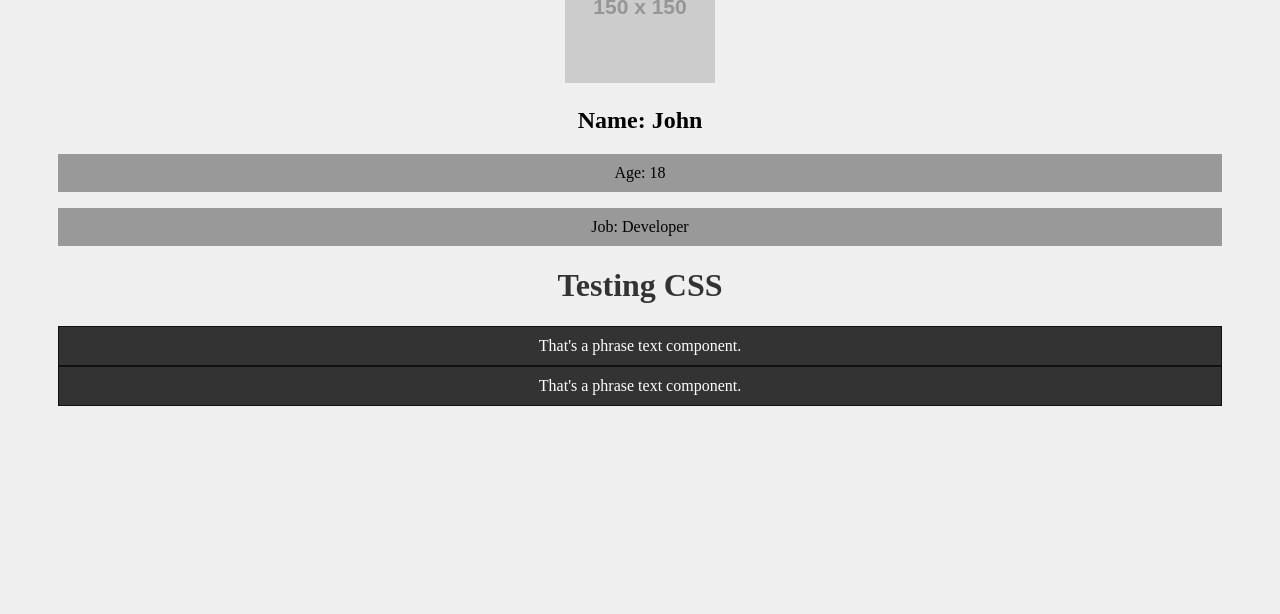
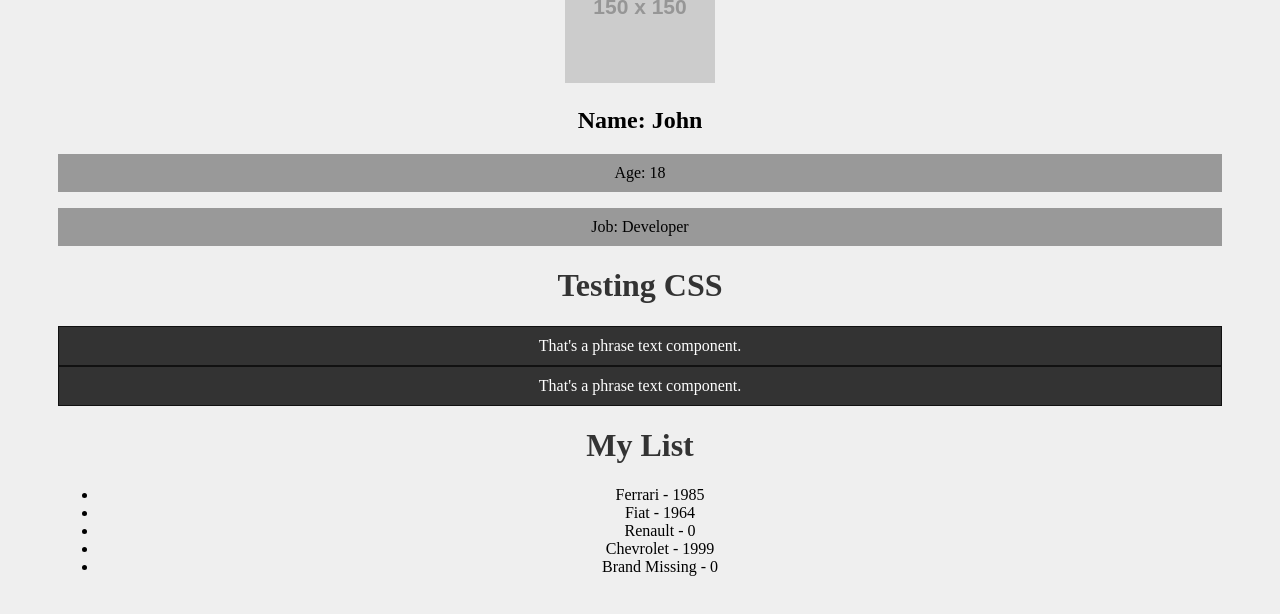
Before and after one commit to KevinWilsonAT/ReactJS-Course-Matheus-Battisti, a React (Create React App) app in the folder Projects/my-project/: page / in a window 1280 px wide. Shown: the part 1143-1757 px from the top of the page. Before the commit the page ends 1607 px from the top, so only its background shows below. Built offline with nearby package versions, Linux system fonts and the light colour scheme.

Commit message:
chore: upload classes 26-06-24, 27-06-24

```diff
--- a/Projects/my-project/src/App.js
+++ b/Projects/my-project/src/App.js
@@ -3,7 +3,7 @@ import HWorld from './components/HelloWorld';
 import SayMyName from './components/SayMyName'
 import Person from './components/Person'
 import Phrase from './components/Phrase';
-
+import List from './components/List';
 
 function App() {
   const name = 'Kevin'
@@ -17,6 +17,7 @@ function App() {
 
   return (
     <div className="App">
+
       <header className="App-header">
         <h1> Hello World (In React)</h1>
         <p>This is my first app (in React)</p>
@@ -41,6 +42,8 @@ function App() {
         <Phrase />
         <Phrase />
 
+        <List />
+
     </div>
   );
 }
--- /dev/null
+++ b/Projects/my-project/src/components/Item.js
@@ -0,0 +1,23 @@
+import PropTypes from 'prop-types'
+
+function Item({brand, release_year}){
+    return (
+        <>
+            <li>
+                {brand} - {release_year}
+            </li>
+        </>
+    )
+}
+
+Item.propTypes = {
+    brand: PropTypes.string.isRequired,
+    release_year: PropTypes.number,
+}
+
+Item.defaultProps = {
+    brand: 'Brand Missing',
+    release_year: 0
+}
+
+export default Item
--- /dev/null
+++ b/Projects/my-project/src/components/List.js
@@ -0,0 +1,18 @@
+import Item from "./Item"
+
+function List() {
+   return (
+    <>
+        <h1>My List</h1>
+        <ul>
+            <Item brand="Ferrari" release_year={1985}/>
+            <Item brand="Fiat" release_year={1964}/>
+            <Item brand="Renault" />
+            <Item brand="Chevrolet" release_year={1999}/>
+            <Item />
+        </ul>
+    </>
+   )
+}
+
+export default List
--- a/Projects/my-project/src/index.css
+++ b/Projects/my-project/src/index.css
@@ -1,6 +1,7 @@
 body {
   padding: 50px;
   background-color: #efefef;
+  padding-bottom: 500px;
 }
 
 h1 {
```
Also changed, not shown: 1 other file (tests, documents, lock files or other folders).
